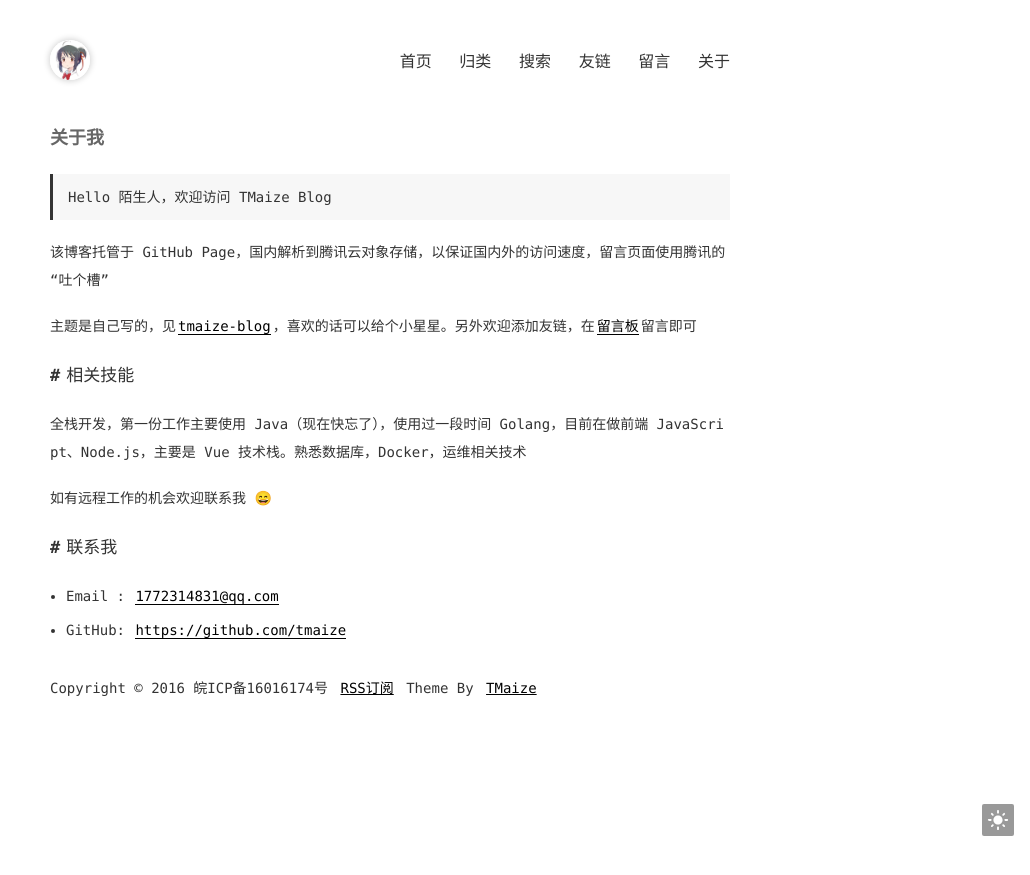
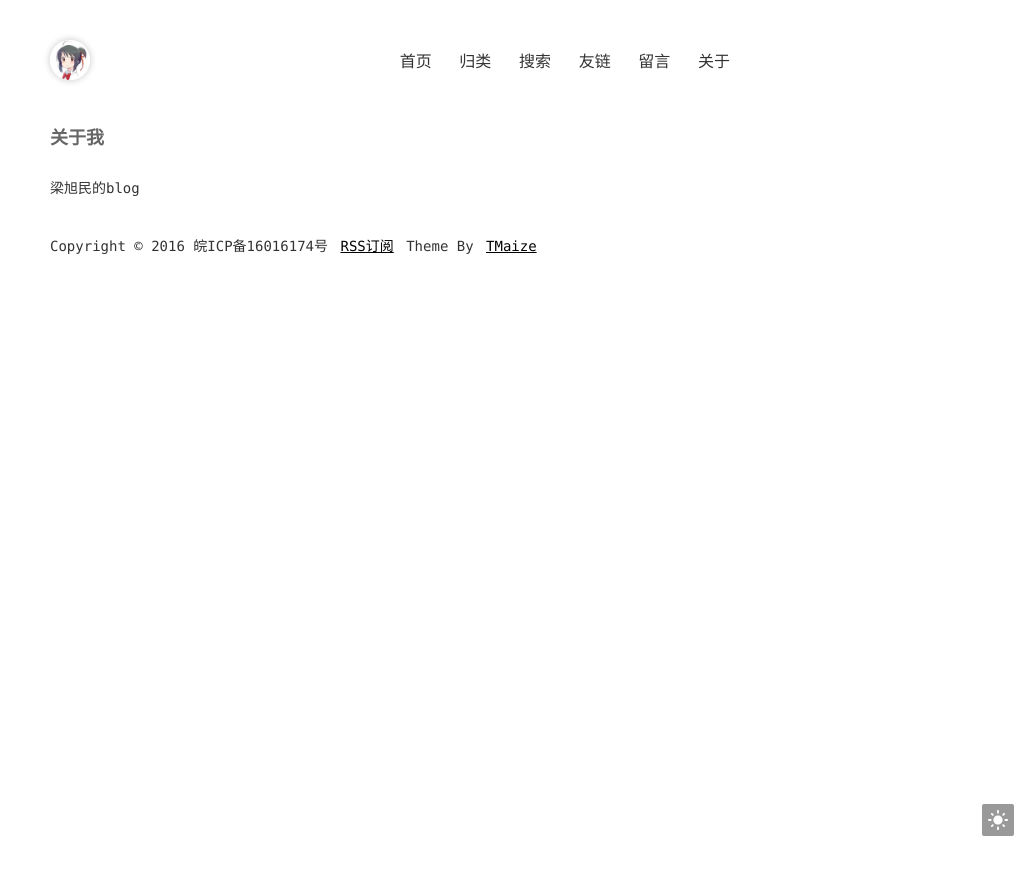
Before and after one commit to Xumin-Liang/Xumin-Liang.github.io, a Jekyll site: the page built from pages/about.md, in a window 1280 px wide. Shown: the top 875 px of the page, without its empty margins (250-1280 px from the left). Built offline with Jekyll 4.4.1, drawn with Linux system fonts in a browser that asks for light colours.

Commit message:
Update about.md

```diff
--- a/pages/about.md
+++ b/pages/about.md
@@ -3,20 +3,4 @@ layout: mypost
 title: 关于我
 ---
 
-> Hello 陌生人，欢迎访问 TMaize Blog
-
-该博客托管于 GitHub Page，国内解析到腾讯云对象存储，以保证国内外的访问速度，留言页面使用腾讯的“吐个槽”
-
-主题是自己写的，见[tmaize-blog](https://github.com/TMaize/tmaize-blog)，喜欢的话可以给个小星星。另外欢迎添加友链，在[留言板](chat.html)留言即可
-
-## 相关技能
-
-全栈开发，第一份工作主要使用 Java（现在快忘了），使用过一段时间 Golang，目前在做前端 JavaScript、Node.js，主要是 Vue 技术栈。熟悉数据库，Docker，运维相关技术
-
-如有远程工作的机会欢迎联系我 😄
-
-## 联系我
-
-- Email&nbsp;: [1772314831@qq.com](mailto:1772314831@qq.com)
-
-- GitHub: [https://github.com/tmaize](https://github.com/tmaize)
+梁旭民的blog
```
